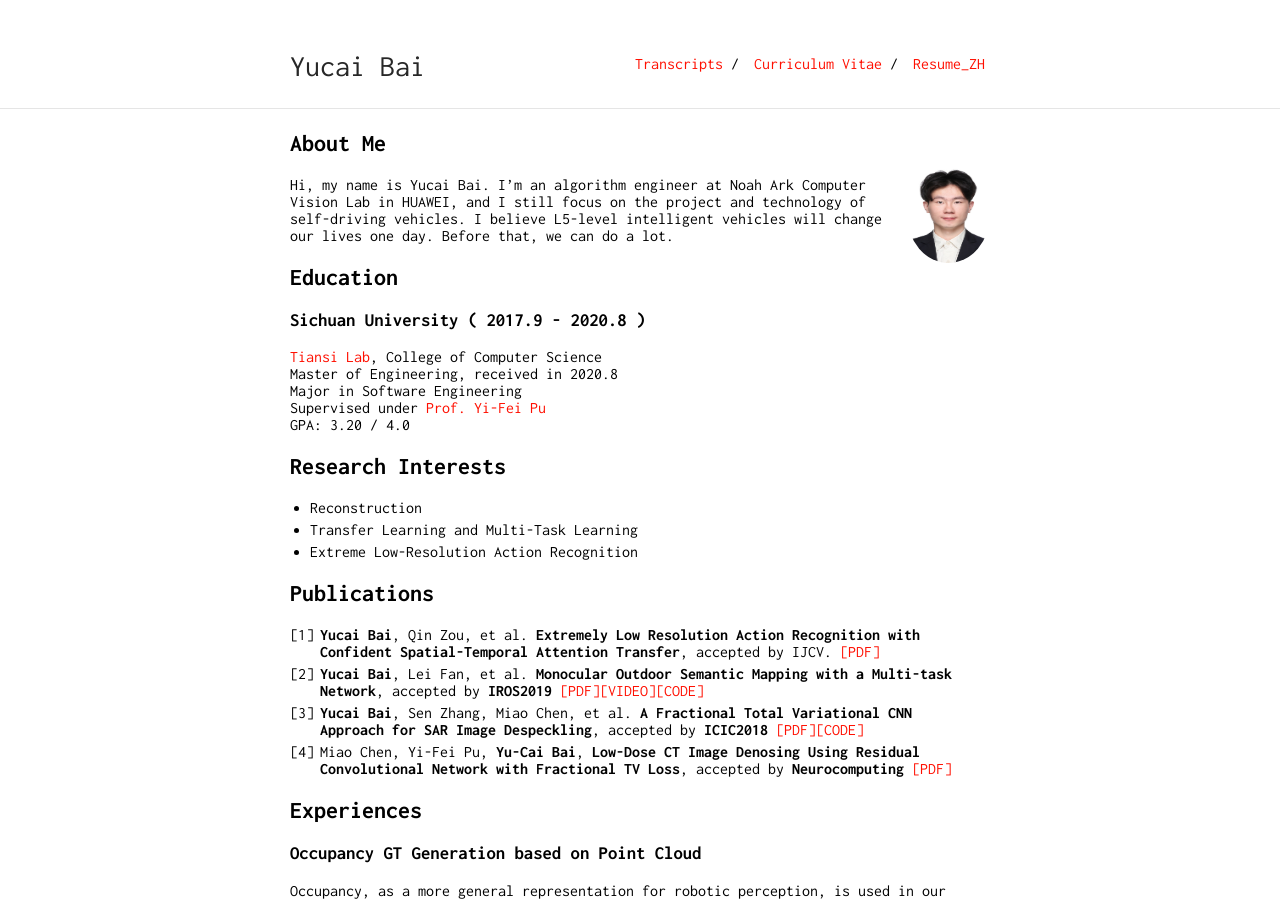
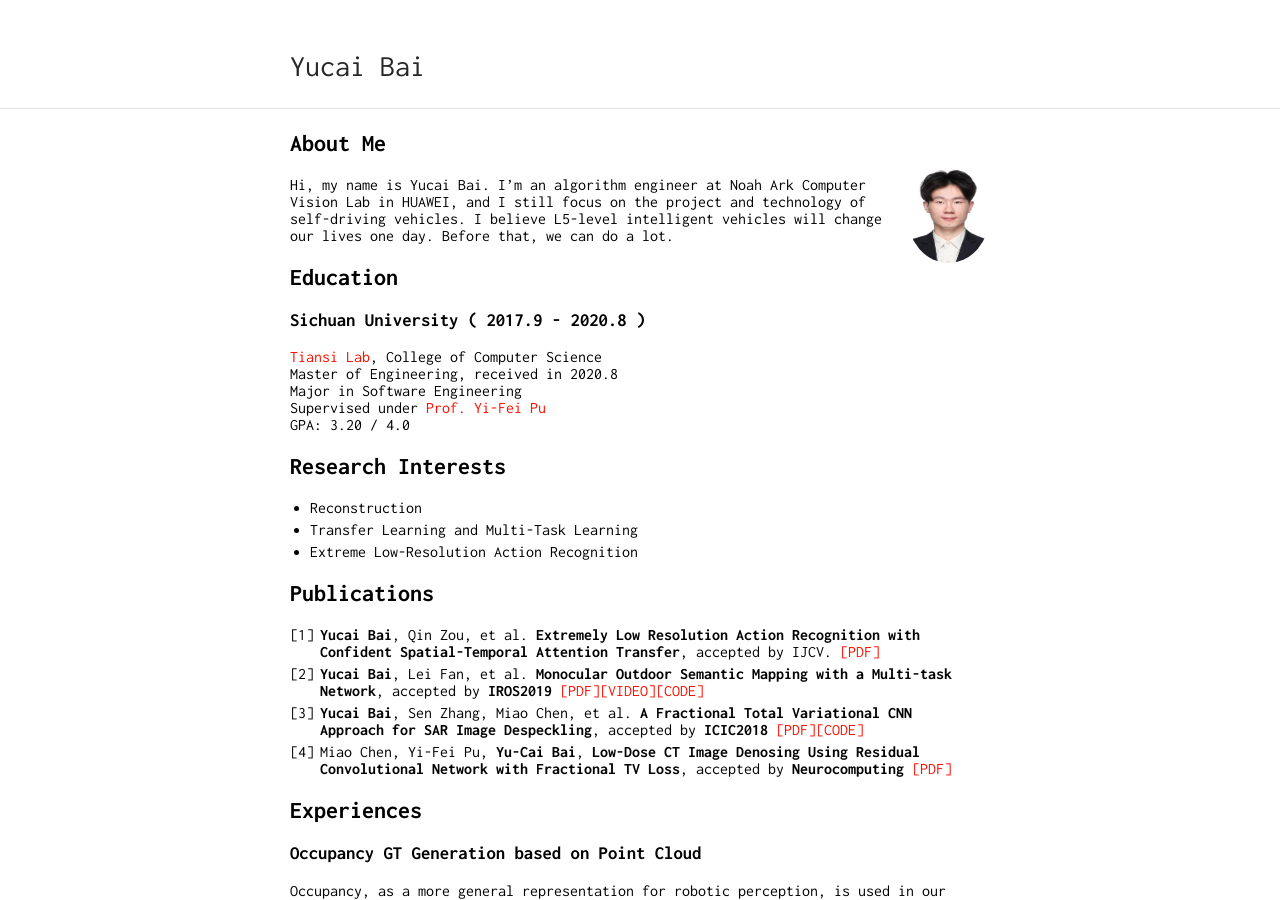
Before and after one commit to RaymondByc/raymondbyc-github.io, a Jekyll site: the page built from index.md, in a window 1280 px wide and 900 px high. Built offline with Jekyll 4.4.1, drawn with Linux system fonts in a browser that asks for light colours; our own code applies the rules of GitHub Pages for plain Markdown files; part of the change alters nothing that is shown.

```diff
--- a/_config.yml
+++ b/_config.yml
@@ -15,10 +15,10 @@ sass:
     style: compressed
     sass_dir: _sass
 
-nav:
- - name: "Transcripts"
-   link: "Transcripts.pdf"
- - name: "Curriculum Vitae"
-   link: "curriculum vitae.pdf"
- - name: "Resume_ZH"
-   link: "resume_zh.pdf"
+#nav:
+# - name: "Transcripts"
+#   link: "Transcripts.pdf"
+# - name: "Curriculum Vitae"
+#   link: "curriculum vitae.pdf"
+# - name: "Resume_ZH"
+#   link: "resume_zh.pdf"
```
